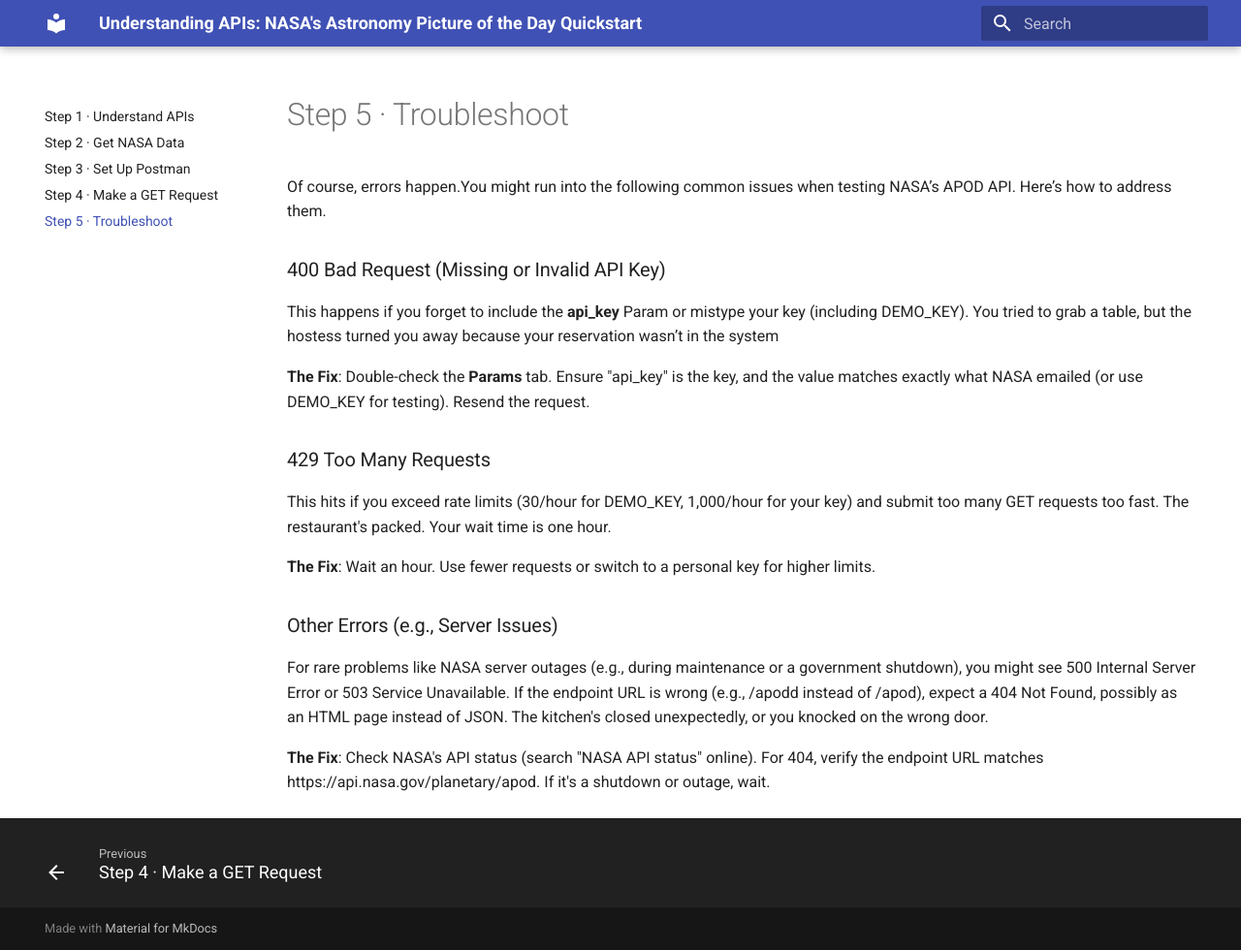
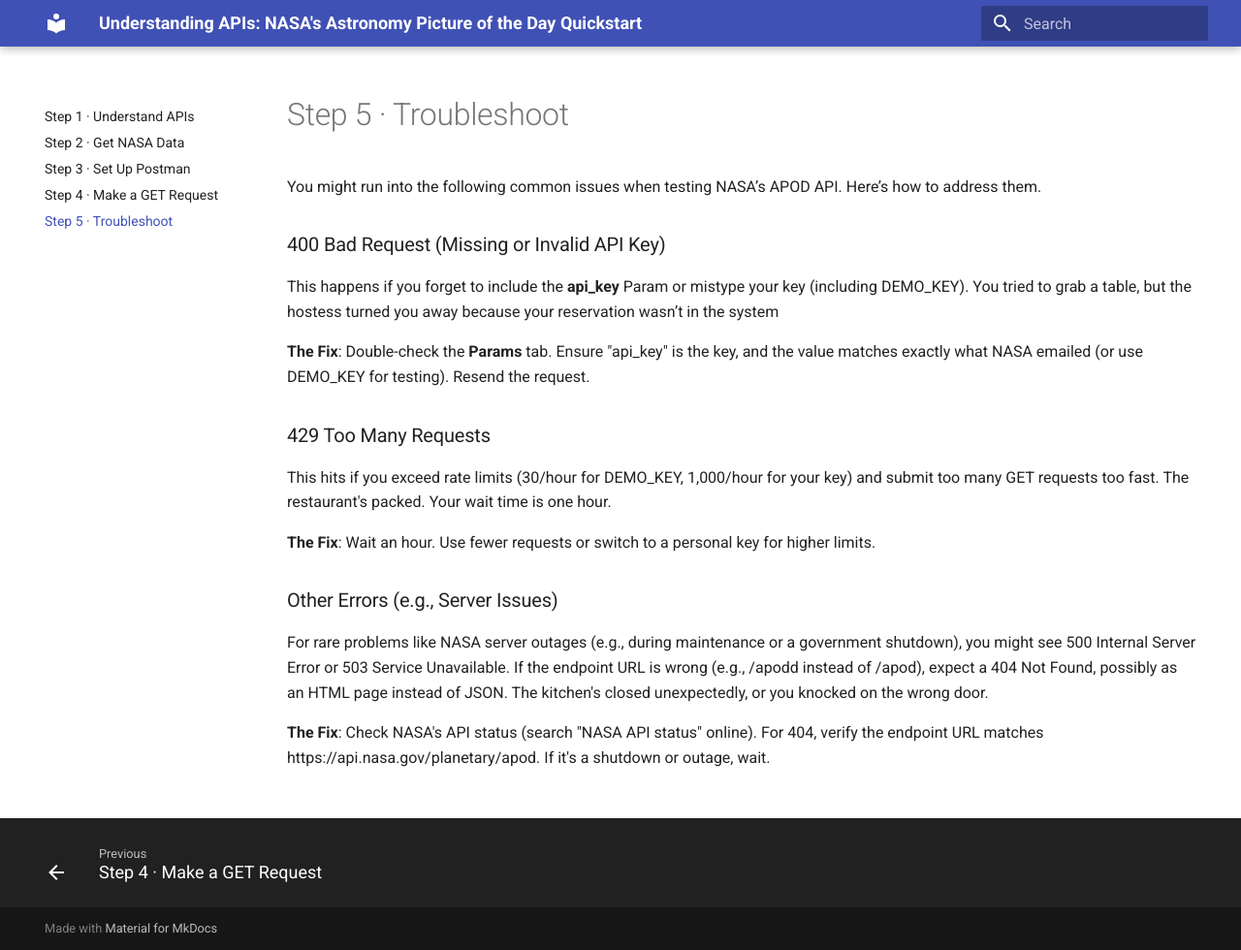
Before and after one commit to codymauro/NASA-API-testing, an MkDocs documentation site: the page built from docs/troubleshoot.md, in a window 1280 px wide and 980 px high. Shown: the whole window at 97% size. Built offline with MkDocs 1.6.1 and Material for MkDocs 9.7.7, drawn with Linux system fonts in a browser that asks for light colours.

Commit message:
Update troubleshoot.md

```diff
--- a/docs/troubleshoot.md
+++ b/docs/troubleshoot.md
@@ -2,7 +2,7 @@
 hide:
   - toc
 ---
-Of course, errors happen.You might run into the following common issues when testing NASA’s APOD API. Here’s how to address them.
+You might run into the following common issues when testing NASA’s APOD API. Here’s how to address them.
 ### 400 Bad Request (Missing or Invalid API Key)
 This happens if you forget to include the **api_key** Param or mistype your key (including DEMO_KEY). You tried to grab a table, but the hostess turned you away because your reservation wasn’t in the system
 
```
